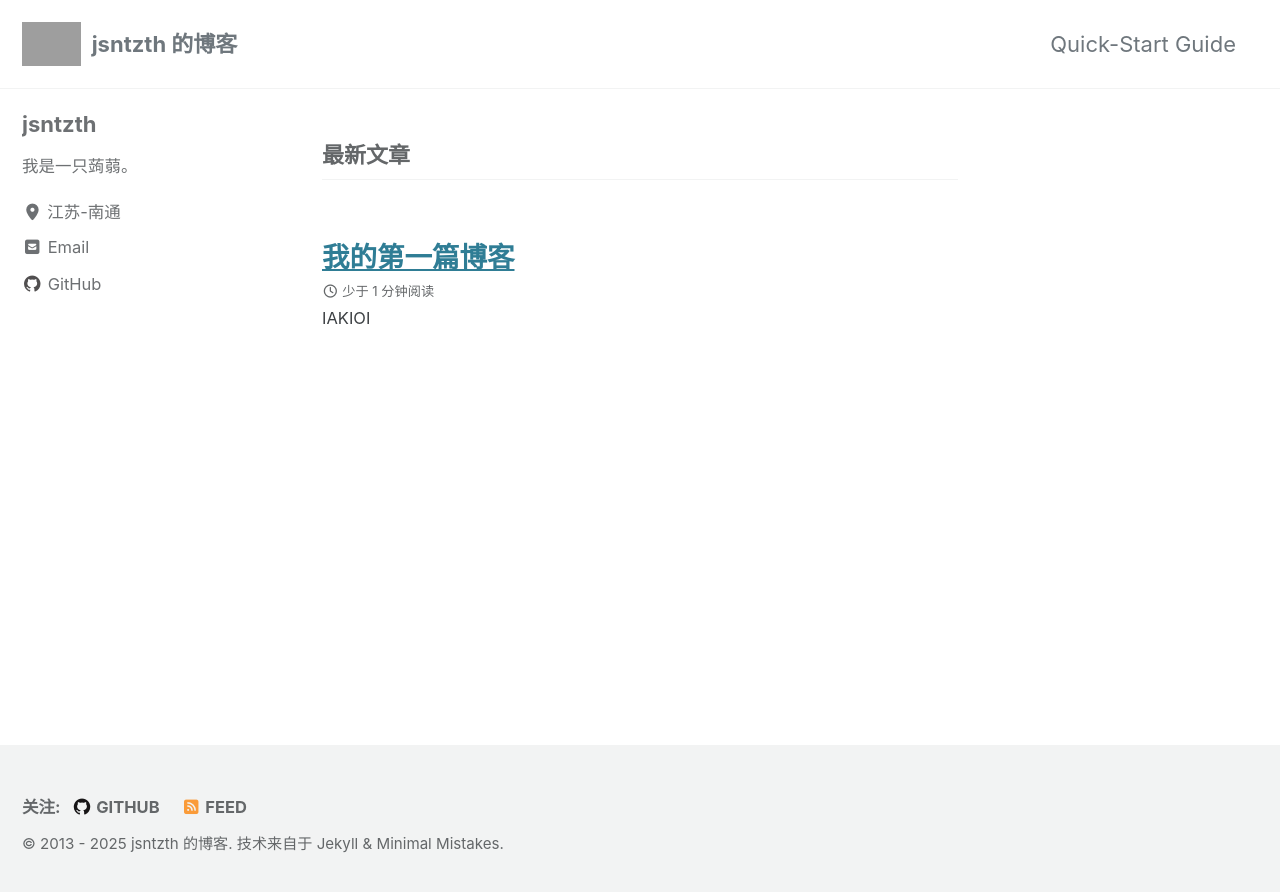
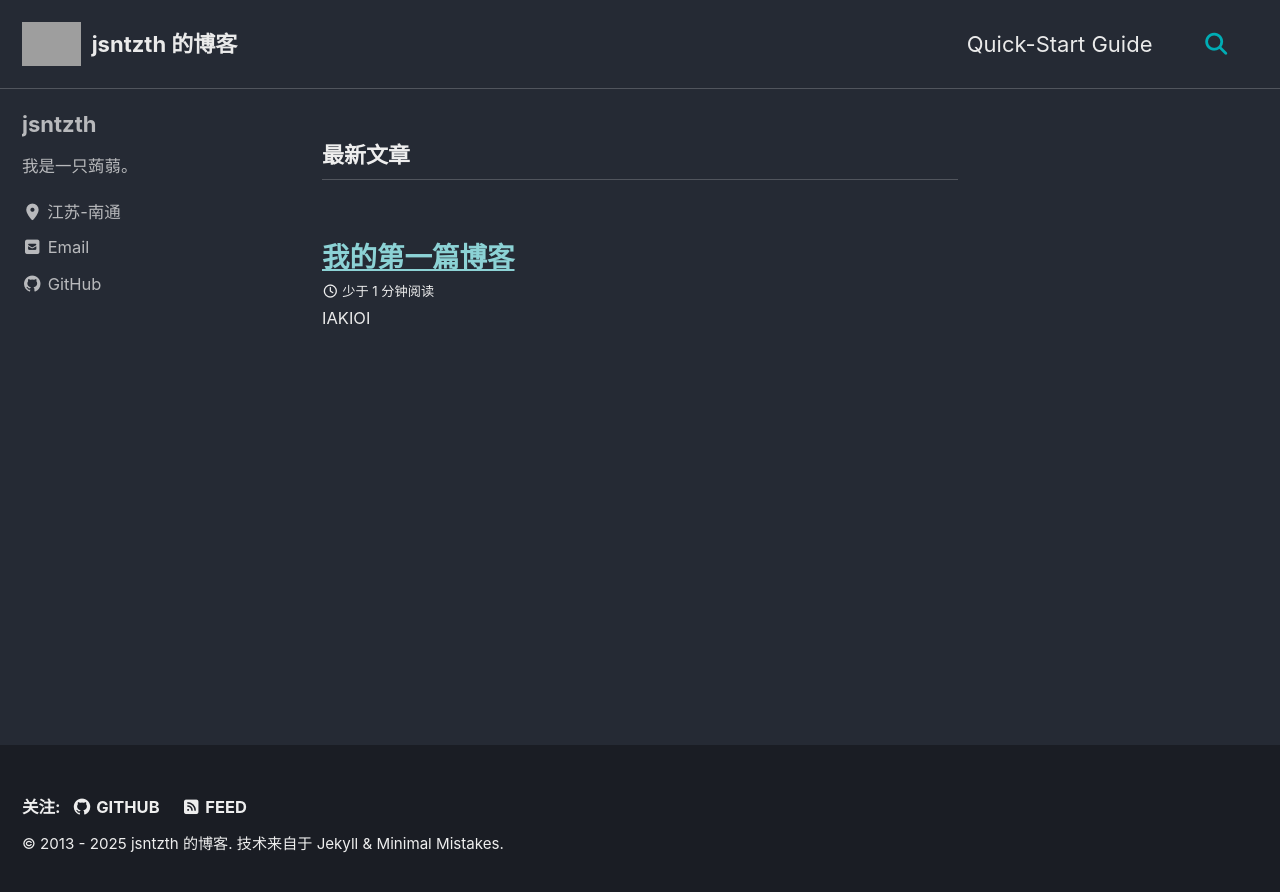
Before and after one commit to jsntzth/jsntzth.github.io, a Jekyll site: the page built from index.html, in a window 1280 px wide. Shown: the top 892 px of the page. Built offline with Jekyll 4.4.1, drawn with Linux system fonts in a browser that asks for light colours; cached includes are drawn as plain includes; the list of posts is cut into pages by our own code; grey boxes are pictures that could not be loaded.

Commit message:
Update _config.yml

```diff
--- a/_config.yml
+++ b/_config.yml
@@ -12,7 +12,7 @@
 
 # theme                  : "minimal-mistakes-jekyll"
 remote_theme           : "mmistakes/minimal-mistakes"
-minimal_mistakes_skin    : "default" # "air", "aqua", "contrast", "dark", "dirt", "neon", "mint", "plum", "sunrise"
+minimal_mistakes_skin    : "dark" # "air", "aqua", "contrast", "dark", "dirt", "neon", "mint", "plum", "sunrise"
 
 # Site Settings
 locale                   : "zh-CN"
@@ -25,12 +25,12 @@ description              : "一个不错的博客。"
 url                      : # the base hostname & protocol for your site e.g. "https://mmistakes.github.io"
 baseurl                  : # the subpath of your site, e.g. "/blog"
 repository               : # GitHub username/repo-name e.g. "mmistakes/minimal-mistakes"
-teaser                   : # path of fallback teaser image, e.g. "/assets/images/500x300.png"
+teaser                   : https://cdn.luogu.com.cn/upload/image_hosting/uhiclg5g.png
 logo                     : https://cdn.luogu.com.cn/upload/image_hosting/uhiclg5g.png
 masthead_title           : # overrides the website title displayed in the masthead, use " " for no title
 breadcrumbs              : # true, false (default)
 words_per_minute         : 200
-enable_copy_code_button  : # true, false (default)
+enable_copy_code_button  : true # true, false (default)
 copyright                : # "copyright" name, defaults to site.title
 copyright_url            : # "copyright" URL, defaults to site.url
 comments:
@@ -68,9 +68,9 @@ reCaptcha:
 atom_feed:
   path                   : # blank (default) uses feed.xml
   hide                   : # true, false (default)
-search                   : # true, false (default)
+search                   : true #, false (default)
 search_full_content      : # true, false (default)
-search_provider          : # lunr (default), algolia, google
+search_provider          : lunr #(default), algolia, google
 lunr:
   search_within_pages    : # true, false (default)
 algolia:
@@ -322,6 +322,12 @@ defaults:
       layout: single
       author_profile: true
       read_time: true
-      comments: # true
+      comments: true
       share: true
       related: true
+
+comments:
+  provider: "utterances"
+  utterances:
+    theme: "github-dark"
+    issue_term: "pathname"
```
